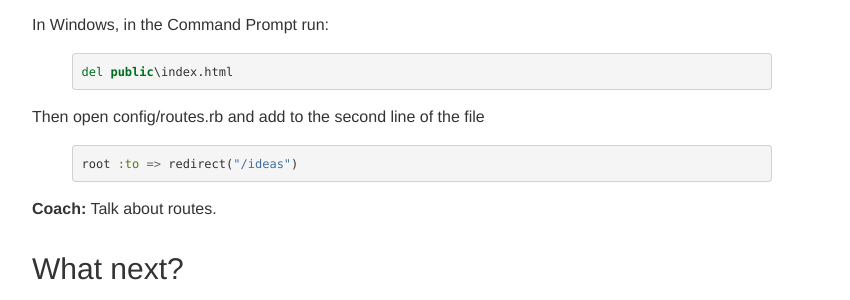
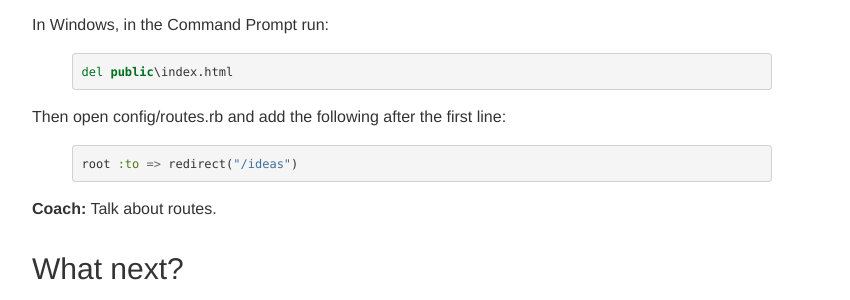
Before and after one commit to railsgirls/guides.railsgirls.com, a Jekyll site: the page built from _posts/2012-04-18-app.markdown, in a window 1280 px wide and 900 px high, scrolled down 4184 px. Shown: the part 163-463 px from the top of the window, without its empty margins (158-1008 px from the left). Built offline with Jekyll 4.4.1, drawn with Linux system fonts in a browser that asks for light colours; Markdown is read by kramdown in place of the engine named in the settings.

Commit message:
Try to make the instruction less ambiguous
I've seen someone append to the existing line, so I'm trying to make it more
clear.

```diff
--- a/_posts/2012-04-18-app.markdown
+++ b/_posts/2012-04-18-app.markdown
@@ -240,7 +240,7 @@ In Windows, in the Command Prompt run:
 del public\index.html
 {% endhighlight %}
 
-Then open config/routes.rb and add to the second line of the file
+Then open config/routes.rb and add the following after the first line:
 
 {% highlight ruby %}
 root :to => redirect("/ideas")
```
